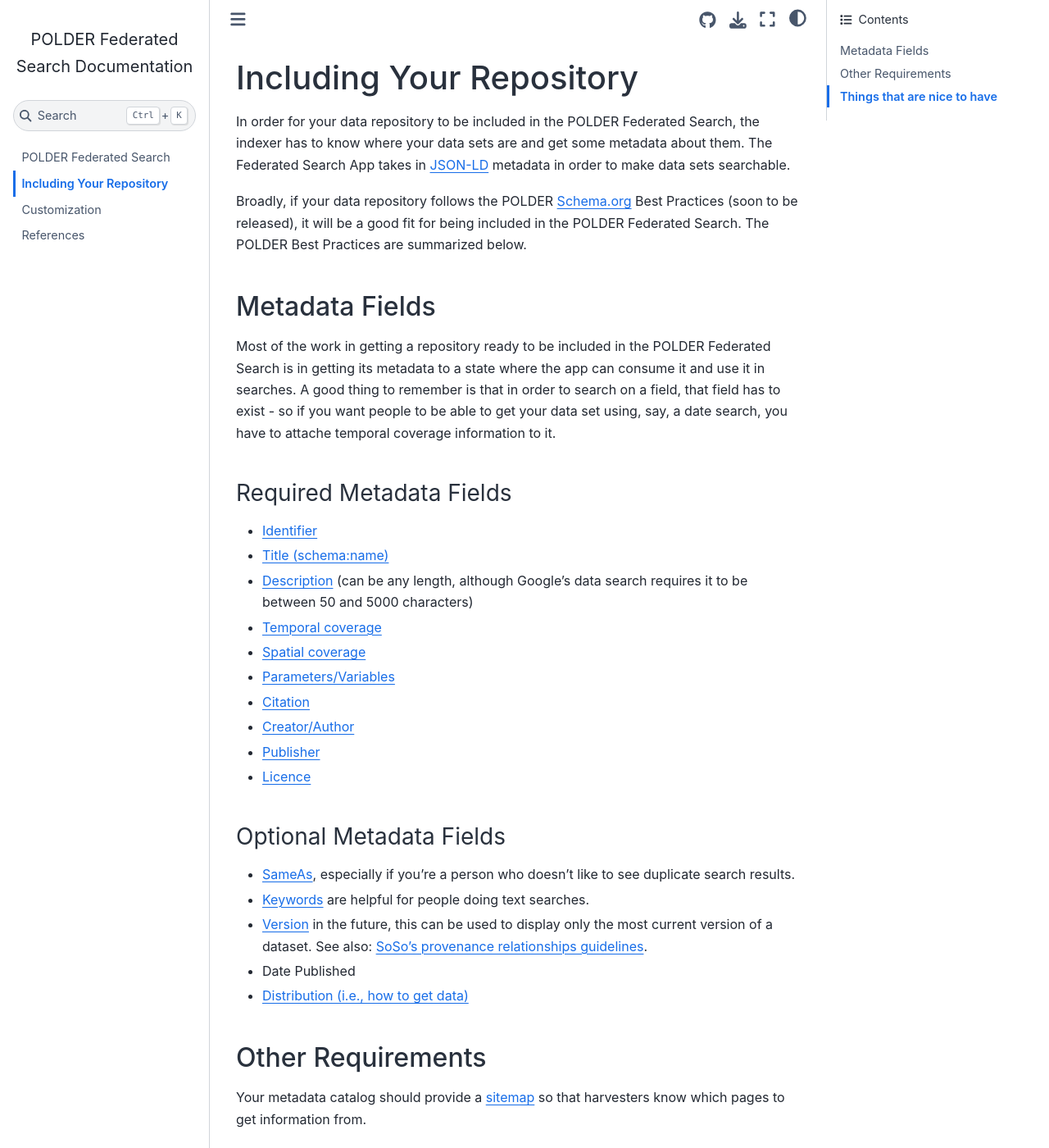
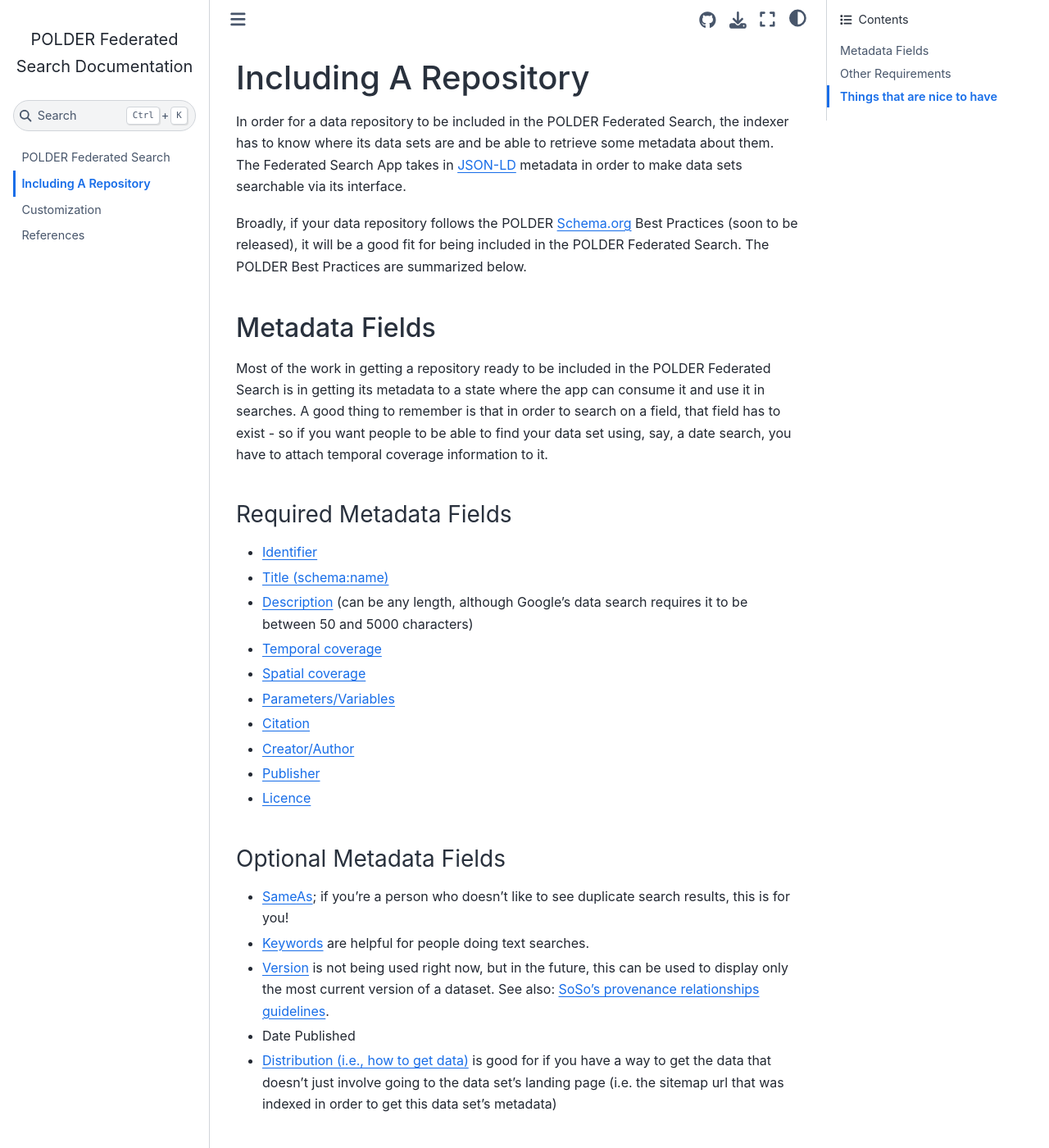
Before and after one commit to POLDER-Crew/Federated-Search-Documentation, a Jupyter Book: the page built from book/inclusion-guidelines.md, in a window 1280 px wide and 1400 px high. Shown: the whole window at 82% size. Built offline with Jupyter Book 1.0.4 settings and Sphinx 7.4.7 and the Sphinx Book theme 1.1.4, drawn with Linux system fonts in a browser that asks for light colours; some of the changed text lies outside the part shown.

Commit message:
A few small improvements

```diff
--- a/book/inclusion-guidelines.md
+++ b/book/inclusion-guidelines.md
@@ -1,13 +1,13 @@
 (inclusion-guidelines)=
-# Including Your Repository
+# Including A Repository
 
-In order for your data repository to be included in the POLDER Federated Search, the indexer has to know where your data sets are and get some metadata about them. The Federated Search App takes in [JSON-LD](https://json-ld.org/) metadata in order to make data sets searchable.
+In order for a data repository to be included in the POLDER Federated Search, the indexer has to know where its data sets are and be able to retrieve some metadata about them. The Federated Search App takes in [JSON-LD](https://json-ld.org/) metadata in order to make data sets searchable via its interface.
 
 Broadly, if your data repository follows the POLDER Schema.org Best Practices (soon to be released), it will be a good fit for being included in the POLDER Federated Search. The POLDER Best Practices are summarized below.
 
 ## Metadata Fields
 
-Most of the work in getting a repository ready to be included in the POLDER Federated Search is in getting its metadata to a state where the app can consume it and use it in searches. A good thing to remember is that in order to search on a field, that field has to exist - so if you want people to be able to get your data set using, say, a date search, you have to attache temporal coverage information to it.
+Most of the work in getting a repository ready to be included in the POLDER Federated Search is in getting its metadata to a state where the app can consume it and use it in searches. A good thing to remember is that in order to search on a field, that field has to exist - so if you want people to be able to find your data set using, say, a date search, you have to attach temporal coverage information to it.
 
 ### Required Metadata Fields
 - [Identifier](https://github.com/ESIPFed/science-on-schema.org/blob/master/guides/Dataset.md#identifier)
@@ -24,15 +24,15 @@ Most of the work in getting a repository ready to be included in the POLDER Fede
 
 ### Optional Metadata Fields
 
-- [SameAs](https://schema.org/sameAs), especially if you're a person who doesn't like to see duplicate search results.
+- [SameAs](https://schema.org/sameAs); if you're a person who doesn't like to see duplicate search results, this is for you!
 - [Keywords](https://schema.org/keywords) are helpful for people doing text searches.
-- [Version](https://schema.org/version) in the future, this can be used to display only the most current version of a dataset. See also: [SoSo's provenance relationships guidelines](https://github.com/ESIPFed/science-on-schema.org/blob/master/guides/Dataset.md#provenance-relationships).
+- [Version](https://schema.org/version) is not being used right now, but in the future, this can be used to display only the most current version of a dataset. See also: [SoSo's provenance relationships guidelines](https://github.com/ESIPFed/science-on-schema.org/blob/master/guides/Dataset.md#provenance-relationships).
 - Date Published
-- [Distribution (i.e., how to get data)](https://github.com/ESIPFed/science-on-schema.org/blob/master/guides/Dataset.md#distributions)
+- [Distribution (i.e., how to get data)](https://github.com/ESIPFed/science-on-schema.org/blob/master/guides/Dataset.md#distributions) is good for if you have a way to get the data that doesn't just involve going to the data set's landing page (i.e. the sitemap url that was indexed in order to get this data set's metadata)
 
 ## Other Requirements
 
-Your metadata catalog should provide a [sitemap](https://github.com/ESIPFed/science-on-schema.org/blob/feature_192_sitemaps/guides/GETTING-STARTED.md#sitemaps) so that harvesters know which pages to get information from.
+Your metadata catalog should provide a [sitemap](https://github.com/ESIPFed/science-on-schema.org/blob/feature_192_sitemaps/guides/GETTING-STARTED.md#sitemaps) so that harvesters like Gleaner can know which pages to get information from.
 
 ## Things that are nice to have
 
```
